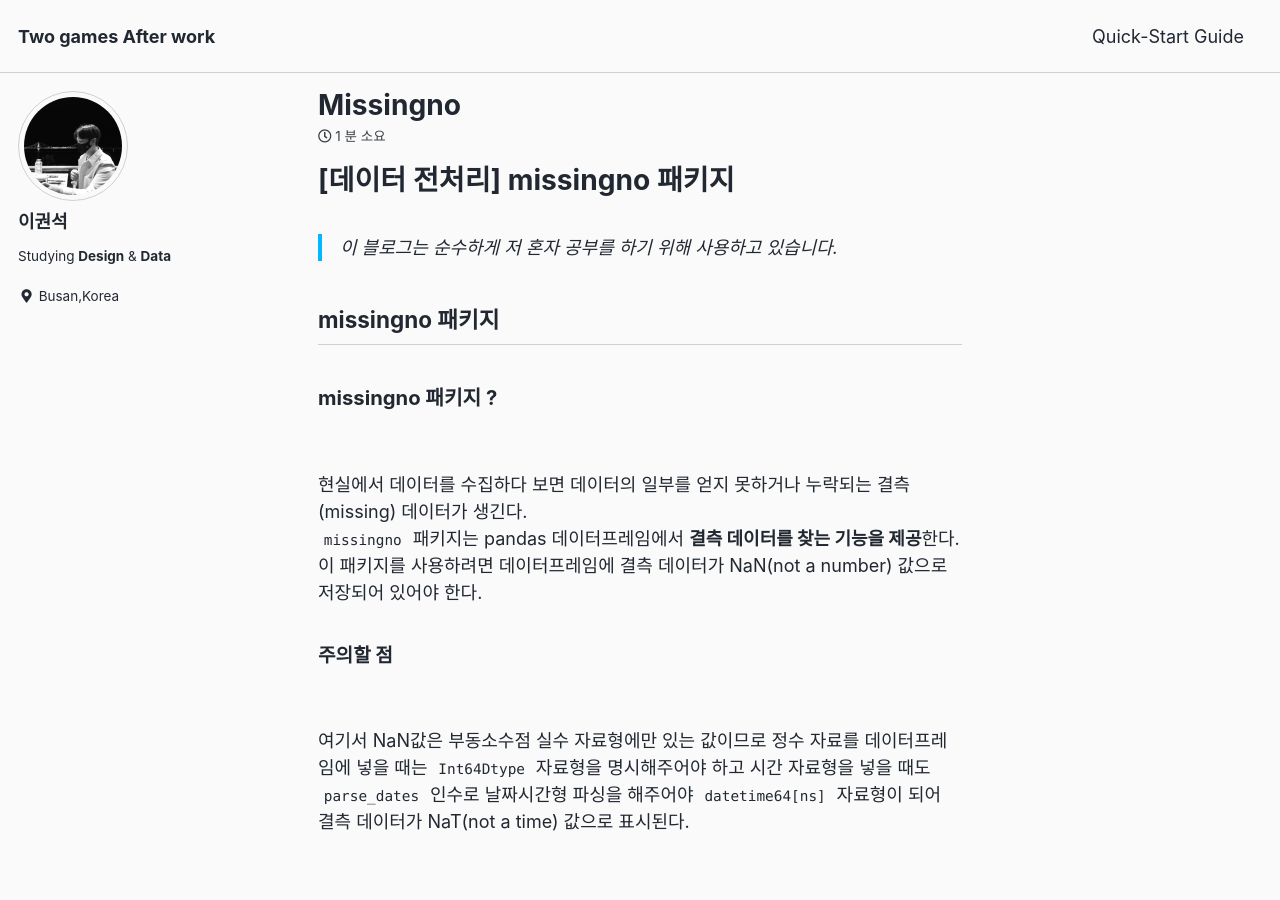
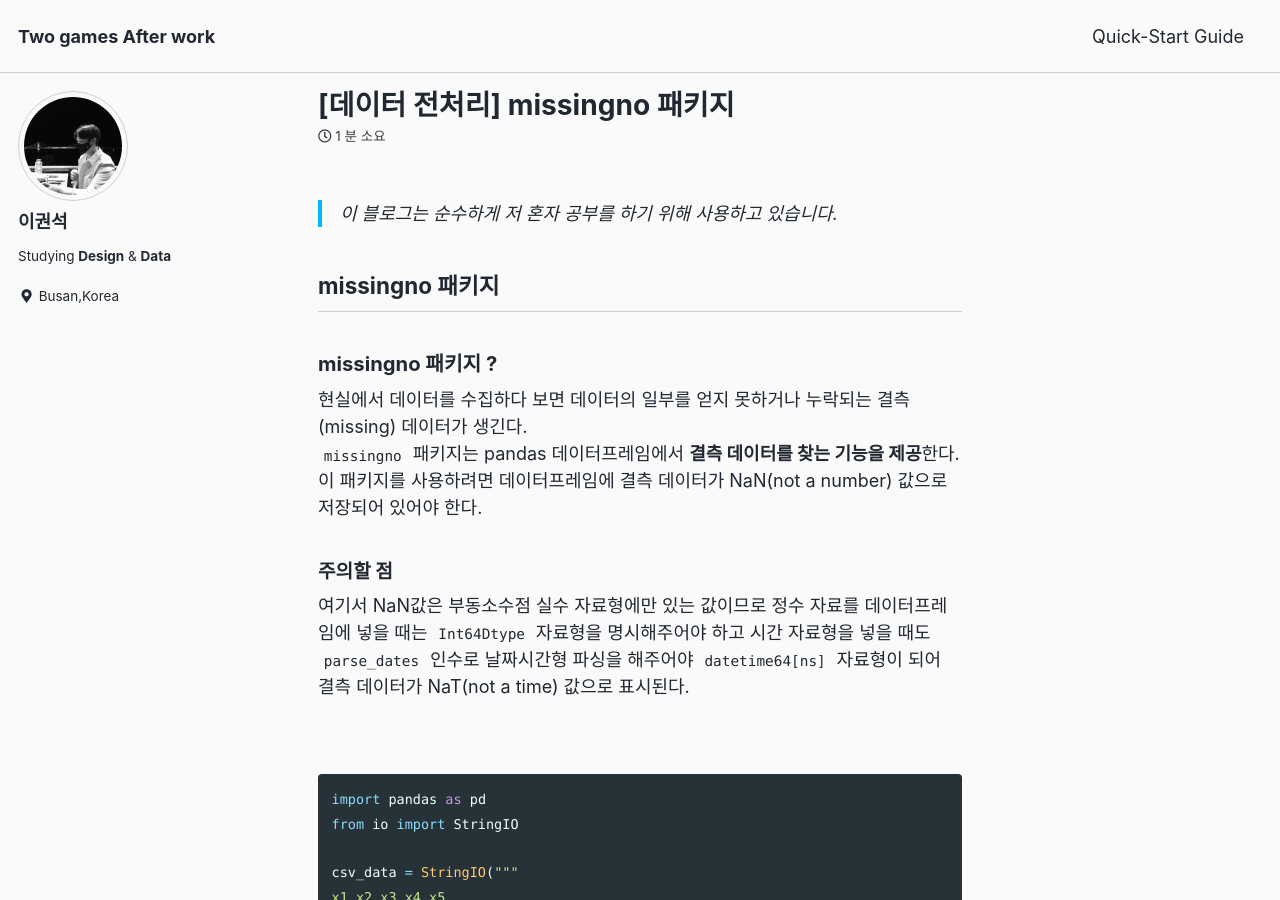
Before and after one commit to LEEGWONSEOK/LEEGWONSEOK.github.io, a Jekyll site: the page built from _posts/2021-06-13-missingno.md, in a window 1280 px wide and 900 px high. Built offline with Jekyll 4.4.1, drawn with Linux system fonts in a browser that asks for light colours; cached includes are drawn as plain includes.

Commit message:
Update 2021-06-13-missingno.md

```diff
--- a/_posts/2021-06-13-missingno.md
+++ b/_posts/2021-06-13-missingno.md
@@ -1,18 +1,20 @@
-# [데이터 전처리] missingno 패키지
+---
+layout: single
+title: "[데이터 전처리] missingno 패키지"
+---
+
 
 > 이 블로그는 순수하게 저 혼자 공부를 하기 위해 사용하고 있습니다.
 
 ## missingno 패키지
 
 ### missingno 패키지 ?
-<br>
 
 현실에서 데이터를 수집하다 보면 데이터의 일부를 얻지 못하거나 누락되는 결측(missing) 데이터가 생긴다.<br>
 `missingno` 패키지는 pandas 데이터프레임에서 **결측 데이터를 찾는 기능을 제공**한다.<br>
 이 패키지를 사용하려면 데이터프레임에 결측 데이터가 NaN(not a number) 값으로 저장되어 있어야 한다.
 
 #### 주의할 점
-<br>
 
 여기서 NaN값은 부동소수점 실수 자료형에만 있는 값이므로
 정수 자료를 데이터프레임에 넣을 때는 `Int64Dtype` 자료형을 명시해주어야 하고
```
